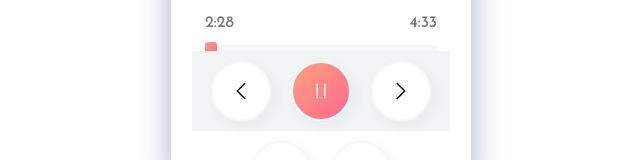
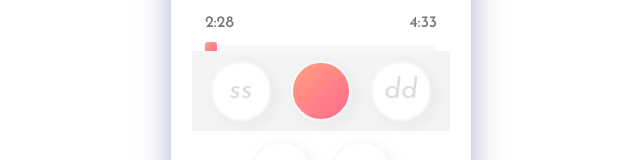
Before and after one commit to vinoddotcom/audio, a Nuxt app: page / in a window 1280 px wide. Shown: the part 294-454 px from the top of the page, without its empty margins (319-959 px from the left). Built offline with nearby package versions, Linux system fonts and the light colour scheme.

Commit message:
songs getting played

```diff
--- a/app.vue
+++ b/app.vue
@@ -2,7 +2,6 @@
   <div class="mt-12">
     <div class="flex  justify-center items-center">
     <div class="player max-w-min">
-
       <div class="header ">
         <span> Music Player</span>
       </div>
@@ -14,10 +13,7 @@
         <h3 id="title"></h3>
         <p id="musician"></p>
       </div>
-      <audio id="song">
-        <source src="" type="audio/mp3" />
-
-      </audio>
+      <!-- <audio src="assets/audio/audio1.mp3" controls autoplay loop></audio> -->
 
       <div class="time">
         <span id="start">2:28</span>
@@ -27,34 +23,16 @@
 
       <div class="action bg-gray-100">
 
-        <button onclick="prevPlay()">
-          <i class="bx bx-skip-previous">
-
-            <svg xmlns="http://www.w3.org/2000/svg" fill="none" viewBox="0 0 24 24" stroke-width="1.5"
-              stroke="black" class="w-6 h-6">
-              <path stroke-linecap="round" stroke-linejoin="round" d="M15.75 19.5L8.25 12l7.5-7.5" />
-            </svg>
-
-          </i>
+        <button @click.prevent="previousSound()">
+          <i class="bx bx-skip-previous">ss</i>
         </button>
 
-        <button onclick="playPause()" class="play" id="play">
-          <i class="bx bx-play"><svg xmlns="http://www.w3.org/2000/svg" fill="none" viewBox="0 0 24 24" stroke-width="1.5"
-              stroke="currentColor" class="w-6 h-6">
-              <path stroke-linecap="round" stroke-linejoin="round" d="M15.75 5.25v13.5m-7.5-13.5v13.5" />
-            </svg>
-          </i>
+        <button @click.prevent="playSound()" class="play" id="play">
+          <i class="bx bx-play"></i>
         </button>
 
-        <button onclick="nextPlay()">
-          <i class="bx bx-skip-next">
-
-            <svg xmlns="http://www.w3.org/2000/svg" fill="none" viewBox="0 0 24 24" stroke-width="1.5"
-              stroke="black" class="w-6 h-6">
-              <path stroke-linecap="round" stroke-linejoin="round" d="M8.25 4.5l7.5 7.5-7.5 7.5" />
-            </svg>
-
-          </i>
+        <button type="button" @click.prevent="nextSound()">
+          <i class="bx bx-skip-next">dd</i>
         </button>
 
 
@@ -88,6 +66,9 @@
 
 </template>
 <script setup lang="ts">
+import audio1 from "./assets/audio/Chaleya-Jawan-320-Kbps.mp3"
+import audio2 from "./assets/audio/Hua-Main-Animal-320-Kbps.mp3"
+import audio3 from "./assets/audio/Not-Ramaiya-Vastavaiya-Jawan-320-Kbps.mp3"
 
 
 const volume = ref(1);
@@ -104,6 +85,41 @@ const volume = ref(1);
         volume.value -= 0.1;
       }
     };
+
+  const currentIndex = ref(1)
+  const songsArray = [null,audio1,audio2,audio3]
+  const currentSong = ref(null)
+
+  const count = ref(0)
+
+  function previousSound() {
+    if((currentIndex.value - 1) === 0) currentIndex.value = 3;
+    else currentIndex.value -= 1;
+    count.value = 0
+    playSound(currentIndex.value)
+  }
+
+  function playSound(index) {
+    if (currentSong.value) currentSong.value.pause()
+    const song = new Audio(songsArray[currentIndex.value])
+    currentSong.value = song
+      if (count.value % 2 === 0){
+        song.play();
+        count.value += 1;
+      }
+      else{
+        song.pause();
+        count.value += 1;
+      }
+  }
+
+  function nextSound(){
+    if((currentIndex.value + 1) === 4) currentIndex.value = 1;
+    else currentIndex.value += 1;
+    count.value = 0
+    playSound(currentIndex.value)
+  }
+
 </script>
 <style scoped>
 @import url("https://fonts.googleapis.com/css2?family=Josefin+Sans:ital,wght@0,500;0,600;1,400;1,600&display=swap");
```
